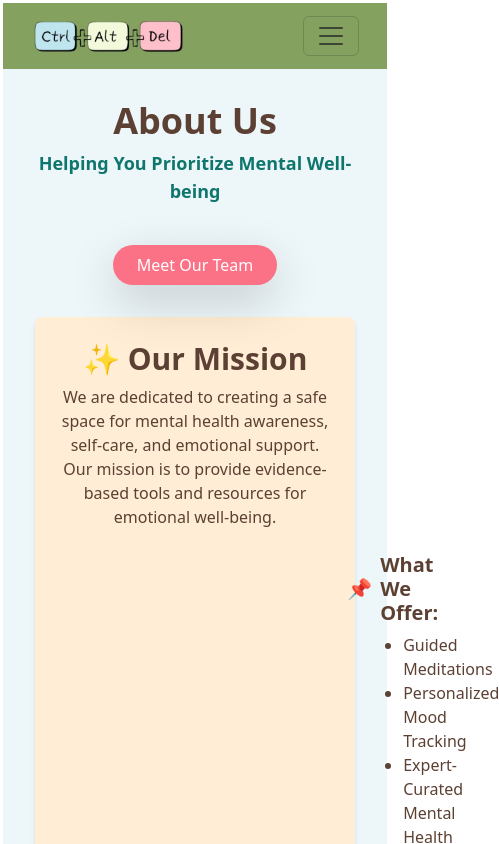
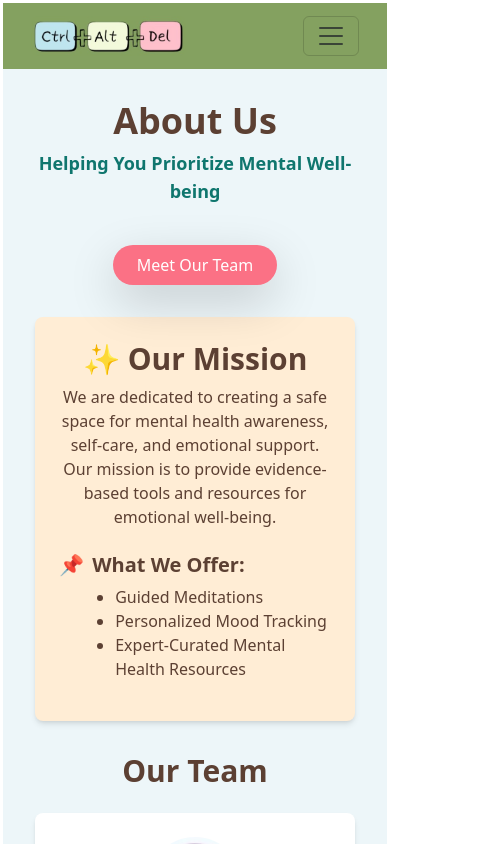
Before and after one commit to Poushmita/Mental_Health_Support_Platform, a React (Vite) app in the folder ctrl-alt-del/: page /about in a window 390 px wide. Shown: the top 844 px of the page, 499 px wide, since content can reach past the window. Built offline with nearby package versions, Linux system fonts and the light colour scheme.

Commit message:
set responsiveness for about page

```diff
--- a/ctrl-alt-del/src/pages/About.jsx
+++ b/ctrl-alt-del/src/pages/About.jsx
@@ -24,7 +24,7 @@ export default function About () {
           We are dedicated to creating a safe space for mental health awareness, self-care, and emotional support. Our mission
           is to provide evidence-based tools and resources for emotional well-being.
         </p>
-        <div className="ml-72 mt-6 text-left">
+        <div className="md:ml-72 mt-6 text-left">
           <h5 className="font-semibold flex items-center">
             <span className="mr-2">📌</span> What We Offer:
           </h5>
```
